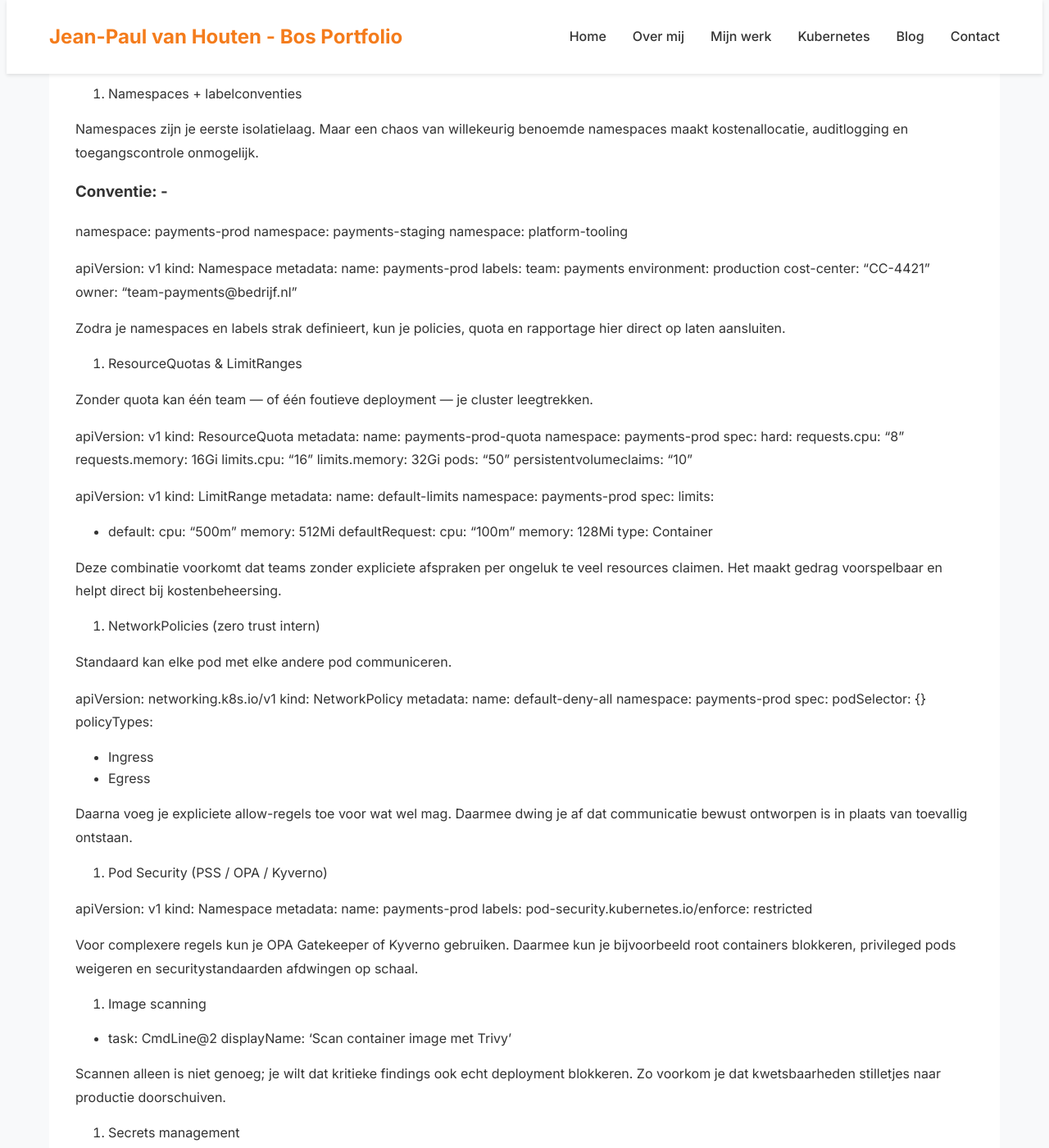
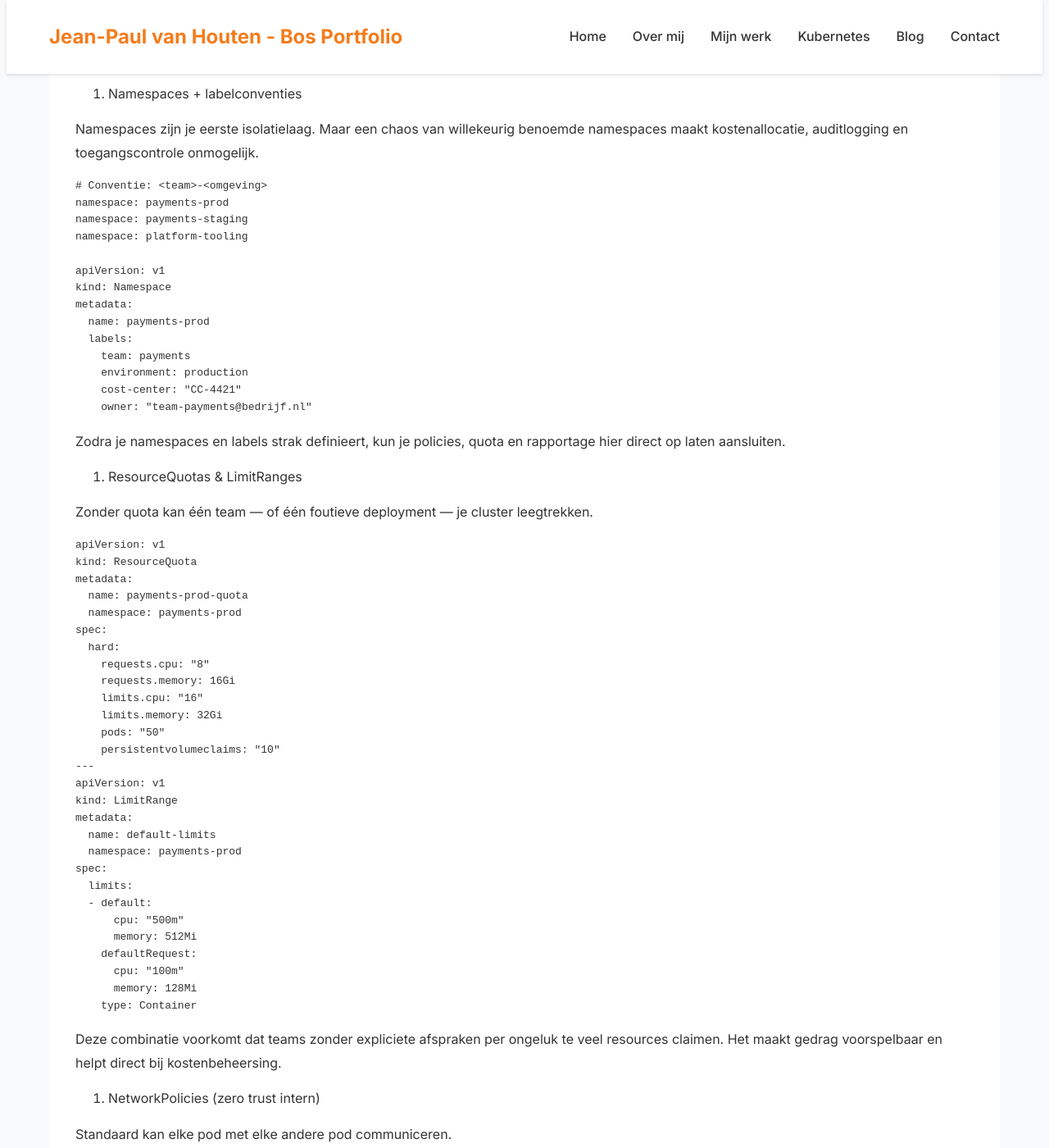
Before and after one commit to vanhoutenbos/personal-website, a Jekyll site: the page built from _posts/2026-06-16-managed-kubernetes.md, in a window 1280 px wide and 1400 px high, scrolled down 1931 px. Shown: the whole window at 82% size. Built offline with Jekyll 4.4.1, drawn with Linux system fonts in a browser that asks for light colours; some of the changed text lies outside the part shown.

Commit message:
Update 2026-06-16-managed-kubernetes.md

````diff
--- a/_posts/2026-06-16-managed-kubernetes.md
+++ b/_posts/2026-06-16-managed-kubernetes.md
@@ -53,6 +53,7 @@ De naam "Kubernetes as a Service" wekt de indruk dat je een kant-en-klare servic
 
 Namespaces zijn je eerste isolatielaag. Maar een chaos van willekeurig benoemde namespaces maakt kostenallocatie, auditlogging en toegangscontrole onmogelijk.
 
+```yaml
 # Conventie: <team>-<omgeving>
 namespace: payments-prod
 namespace: payments-staging
@@ -67,6 +68,7 @@ metadata:
     environment: production
     cost-center: "CC-4421"
     owner: "team-payments@bedrijf.nl"
+```
 
 Zodra je namespaces en labels strak definieert, kun je policies, quota en rapportage hier direct op laten aansluiten.
 
@@ -74,6 +76,7 @@ Zodra je namespaces en labels strak definieert, kun je policies, quota en rappor
 
 Zonder quota kan één team — of één foutieve deployment — je cluster leegtrekken.
 
+```yaml
 apiVersion: v1
 kind: ResourceQuota
 metadata:
@@ -87,7 +90,7 @@ spec:
     limits.memory: 32Gi
     pods: "50"
     persistentvolumeclaims: "10"
-
+---
 apiVersion: v1
 kind: LimitRange
 metadata:
@@ -102,6 +105,7 @@ spec:
       cpu: "100m"
       memory: 128Mi
     type: Container
+```
 
 Deze combinatie voorkomt dat teams zonder expliciete afspraken per ongeluk te veel resources claimen. Het maakt gedrag voorspelbaar en helpt direct bij kostenbeheersing.
 
@@ -109,6 +113,7 @@ Deze combinatie voorkomt dat teams zonder expliciete afspraken per ongeluk te ve
 
 Standaard kan elke pod met elke andere pod communiceren.
 
+```yaml
 apiVersion: networking.k8s.io/v1
 kind: NetworkPolicy
 metadata:
@@ -119,33 +124,30 @@ spec:
   policyTypes:
   - Ingress
   - Egress
+```
 
 Daarna voeg je expliciete allow-regels toe voor wat wel mag. Daarmee dwing je af dat communicatie bewust ontworpen is in plaats van toevallig ontstaan.
 
 4. Pod Security (PSS / OPA / Kyverno)
 
+```yaml
 apiVersion: v1
 kind: Namespace
 metadata:
   name: payments-prod
   labels:
     pod-security.kubernetes.io/enforce: restricted
+```
 
 Voor complexere regels kun je OPA Gatekeeper of Kyverno gebruiken. Daarmee kun je bijvoorbeeld root containers blokkeren, privileged pods weigeren en securitystandaarden afdwingen op schaal.
 
 5. Image scanning
 
-- task: CmdLine@2
-  displayName: 'Scan container image met Trivy'
-
 Scannen alleen is niet genoeg; je wilt dat kritieke findings ook echt deployment blokkeren. Zo voorkom je dat kwetsbaarheden stilletjes naar productie doorschuiven.
 
 6. Secrets management
 
-apiVersion: external-secrets.io/v1beta1
-kind: ExternalSecret
-
-Werk liever met een externe secrets store dan met plaintext in Git of half-versleutelde waarden in manifests. Dat maakt rotatie, audit en toegangsbeheer veel beter beheersbaar.
+Werk liever met een externe secrets store dan met plaintext in Git of half-versleutelde waarden in manifests. Dat maakt rotatie, audit en toegangsbeheer veel beter beheersbaar. Een andere optie is SealedSecrets.
 
 7. Audit logging
 
````
